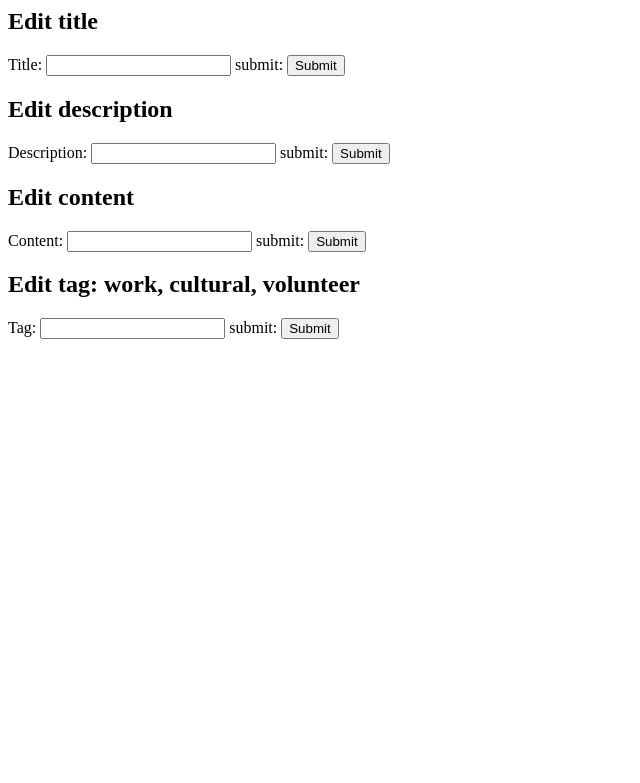
After one commit to Joylana/LACRM-Project, a PHP site: page /post-edit.php in a window 1280 px wide. The commit adds this page. Shown: the top 783 px of the page, without its empty margins (0-640 px from the left). Run offline with PHP 8.4, Linux system fonts and the light colour scheme; data that the repository does not hold is empty.

Commit message:
editing page added

```diff
--- a/include/experiencefunctions.php
+++ b/include/experiencefunctions.php
@@ -8,16 +8,18 @@
     };
 
 // function to insert experiences into the database is an easier format
-    function InsertExperience($title,$content,$description){
+    function InsertExperience($title,$content,$description,$tag){
         $now = date_create('now');
         $dateCreated = date_format($now,"Y-m-d");
         dbQuery(
-            "INSERT INTO posts(title, content, description, dateCreated)
-            VALUES (:title,:content,:description,:dateCreated)",
+            "INSERT INTO posts(title, content, description,tag, dateCreated)
+            VALUES (:title,:content,:description,:tag,:dateCreated)",
             [
-                'title'=> $name,
+                'title'=> $title,
                 'content'=>$content,
-                'description'=>$description
+                'description'=>$description,
+                'tag'=>$tag,
+                'dateCreated' =>$dateCreated
             ]
         ) ;
     };
@@ -47,3 +49,22 @@
 
 		return $posts;
     }
+
+//function to archive posts
+
+    function ArchivePost($title){
+        $now = date_create('now');
+        $dateArchived = date_format($now,"Y-m-d");
+        dbQuery("
+         UPDATE posts SET dateArchived = '".$dateArchived."'
+          WHERE title = '".$title."'
+        ");
+    }
+
+//function to edit posts
+    function EditPost($title,$field,$edit){
+         dbQuery("
+            UPDATE posts SET ".$field."='".$edit."'
+            WHERE title = '".$title."'
+         ");
+    }
--- /dev/null
+++ b/post-edit.php
@@ -0,0 +1,65 @@
+<?php
+    include('include/init.php');
+    if(isset($_REQUEST['index'])){
+        $post = GetPost( $_REQUEST['index'] );
+
+    }
+    $title = $post['title'];
+
+    if(isset( $_REQUEST['title'])){
+        $edit = $_REQUEST['title'];
+        EditPost($title,'title',$edit);
+        header("Location: forms.php");
+        exit;
+    }else if (isset( $_REQUEST['description'])){
+        $edit = $_REQUEST['description'];
+        EditPost($title,'description',$edit);
+        header("Location: forms.php");
+        exit;
+    }else if (isset( $_REQUEST['content'])){
+        $edit = $_REQUEST['content'];
+        EditPost($title,'content',$edit);
+        header("Location: forms.php");
+        exit;
+    }else if (isset( $_REQUEST['tag'])){
+        $edit = $_REQUEST['tag'];
+        EditPost($title,'tag',$edit);
+        header("Location: forms.php");
+        exit;
+    };
+
+    ?>
+
+<html>
+    <body>
+        <!-- display the title -->
+        <h1> <?php echo $title ?> </h1>
+
+        <h2>Edit title</h2>
+        <form action="" method="post">
+            Title: <input type="text" name="title" >
+            submit: <input type="submit"  >
+        </form>
+
+        <h2>Edit description</h2>
+        <form action="" method="post">
+            Description: <input type="text" name="description" >
+            submit: <input type="submit"  >
+        </form>
+
+        <h2>Edit content</h2>
+        <form action="" method="post">
+            Content: <input type="text" name="content" >
+            submit: <input type="submit"  >
+        </form>
+
+        <h2>Edit tag: work, cultural, volunteer</h2>
+        <form action="" method="post">
+            Tag: <input type="text" name="tag" >
+            submit: <input type="submit"  >
+        </form>
+
+
+
+    </body>
+</html>
```
Also changed, not shown: forms.php (+17 -1 lines), experience.php (line endings or trailing spaces).
